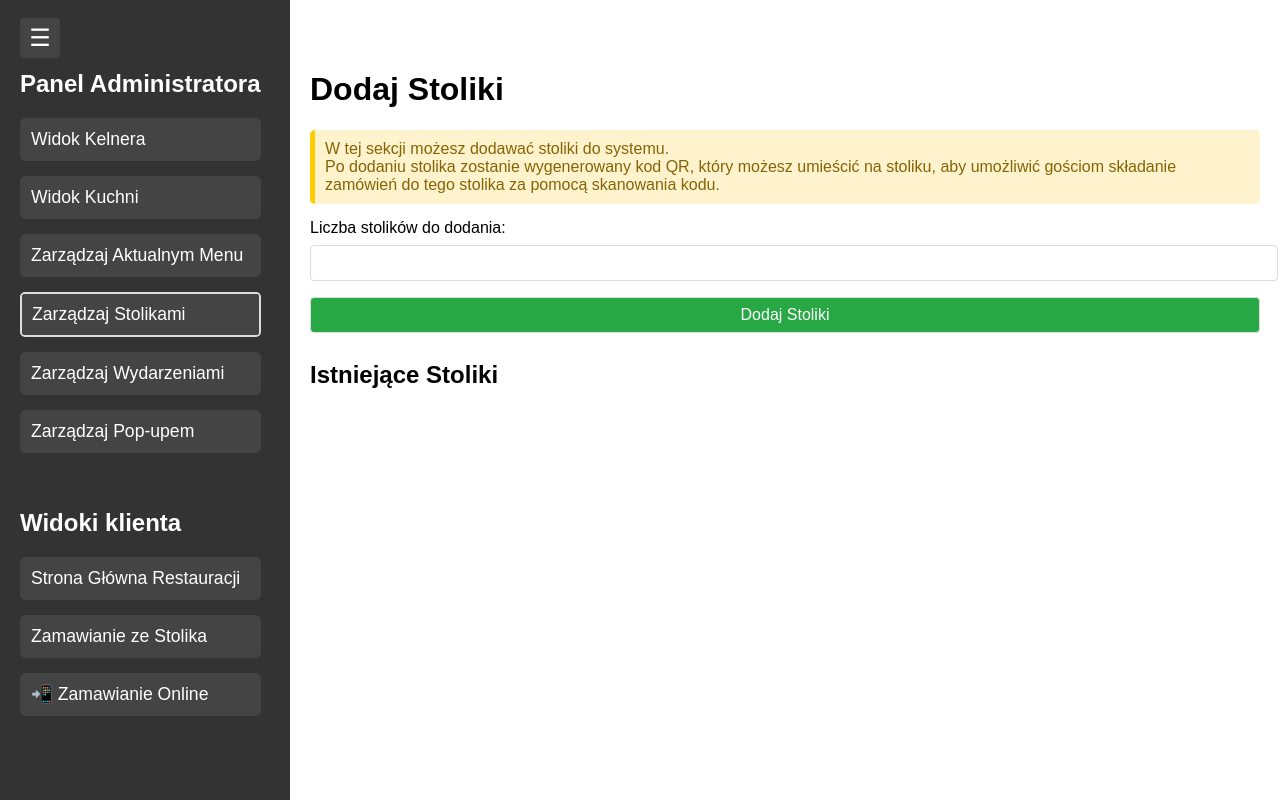
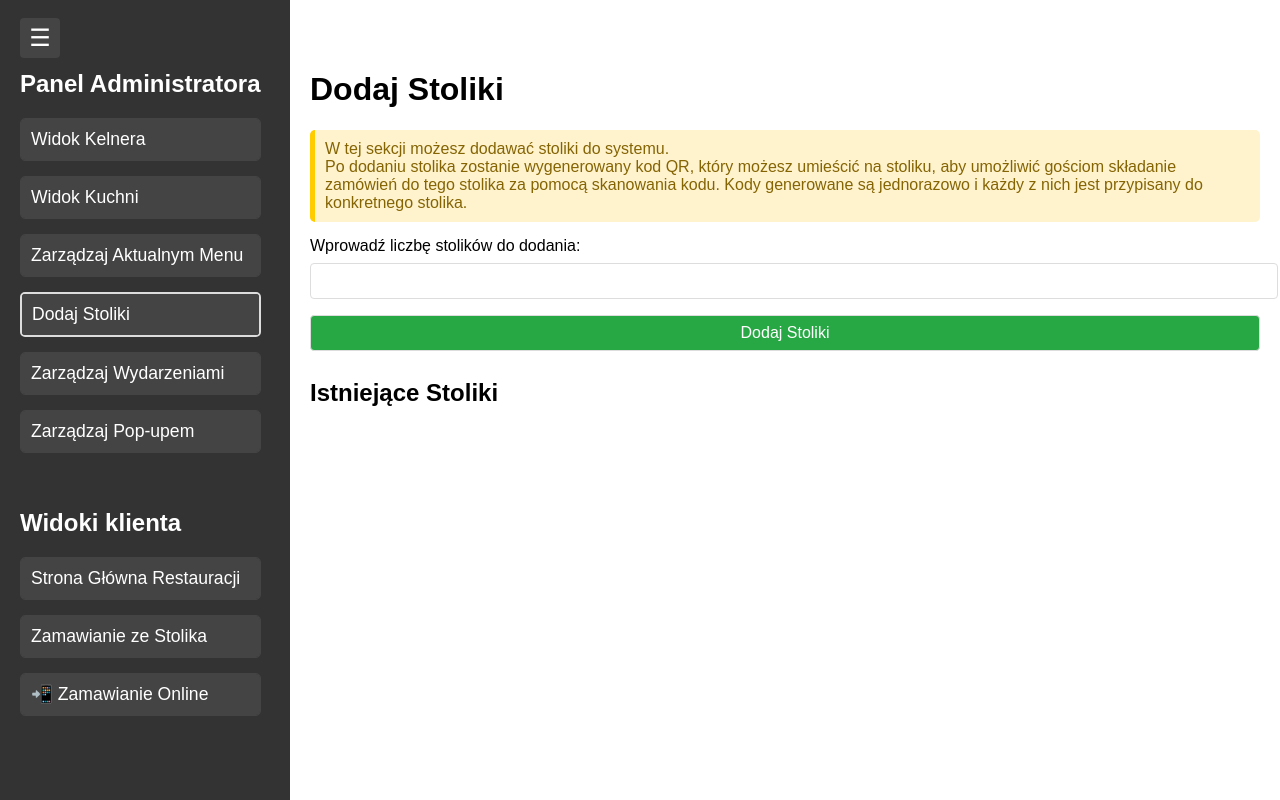
Before and after one commit to bbigmic/ordering-pilot6, a Flask app: page /admin/add_tables in a window 1280 px wide. Run offline with Flask 3, Linux system fonts and the light colour scheme; data that the repository does not hold is empty.

Commit message:
dodaj stoliki update

```diff
--- a/app.py
+++ b/app.py
@@ -1026,10 +1026,6 @@ def napoje():
         alkohole_items=alkohole_items
     )
 
-@app.route('/kategoria/zamow')
-def zamow_online():
-    return render_template('kategoria/zamow.html')
-
 
 @app.route('/images/<filename>')
 def uploaded_file(filename):
--- a/templates/admin_add_tables.html
+++ b/templates/admin_add_tables.html
@@ -8,10 +8,11 @@
 <p class="admin-info">
     W tej sekcji możesz dodawać stoliki do systemu. <br>Po dodaniu stolika zostanie wygenerowany kod QR,
     który możesz umieścić na stoliku, aby umożliwić gościom składanie zamówień do tego stolika za pomocą skanowania kodu.
+    Kody generowane są jednorazowo i każdy z nich jest przypisany do konkretnego stolika.
 </p>
 
 <form method="POST">
-    <label for="table_count">Liczba stolików do dodania:</label>
+    <label for="table_count">Wprowadź liczbę stolików do dodania:</label>
     <input type="number" id="table_count" name="table_count" min="1" required>
     <button type="submit">Dodaj Stoliki</button>
 </form>
--- a/templates/admin_base.html
+++ b/templates/admin_base.html
@@ -20,7 +20,7 @@
                         <li class="sidebar-item"><a href="{{ url_for('waiter_view') }}">Widok Kelnera</a></li>
                         <li class="sidebar-item"><a href="{{ url_for('kitchen_view') }}">Widok Kuchni</a></li>
                         <li class="sidebar-item"><a href="{{ url_for('admin_panel') }}">Zarządzaj Aktualnym Menu</a></li>
-                        <li class="sidebar-item"><a href="{{ url_for('add_tables') }}">Zarządzaj Stolikami</a></li>
+                        <li class="sidebar-item"><a href="{{ url_for('add_tables') }}">Dodaj Stoliki</a></li>
                         <li class="sidebar-item"><a href="{{ url_for('add_events') }}">Zarządzaj Wydarzeniami</a></li>
                         <li class="sidebar-item"><a href="{{ url_for('admin_add_popup') }}">Zarządzaj Pop-upem</a></li>
                     </ul>
```
